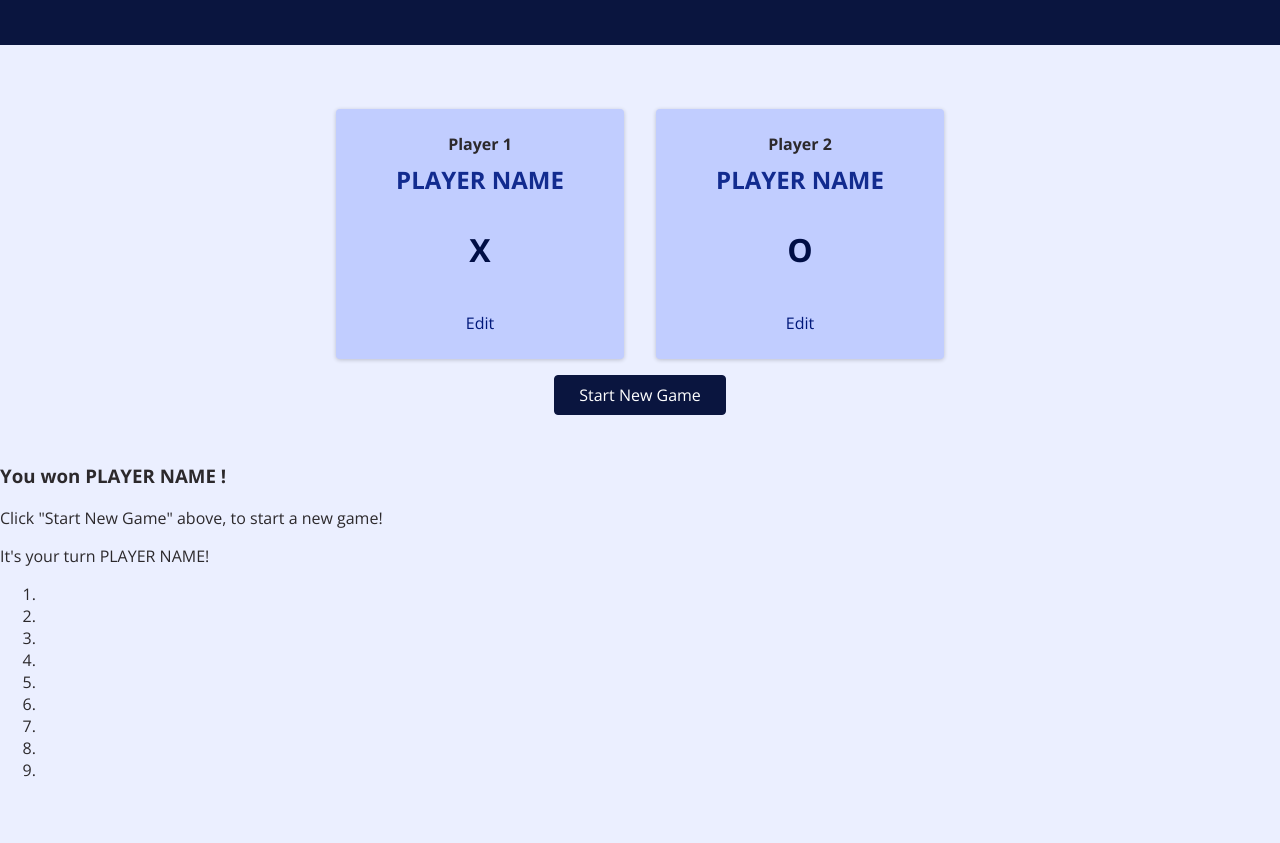
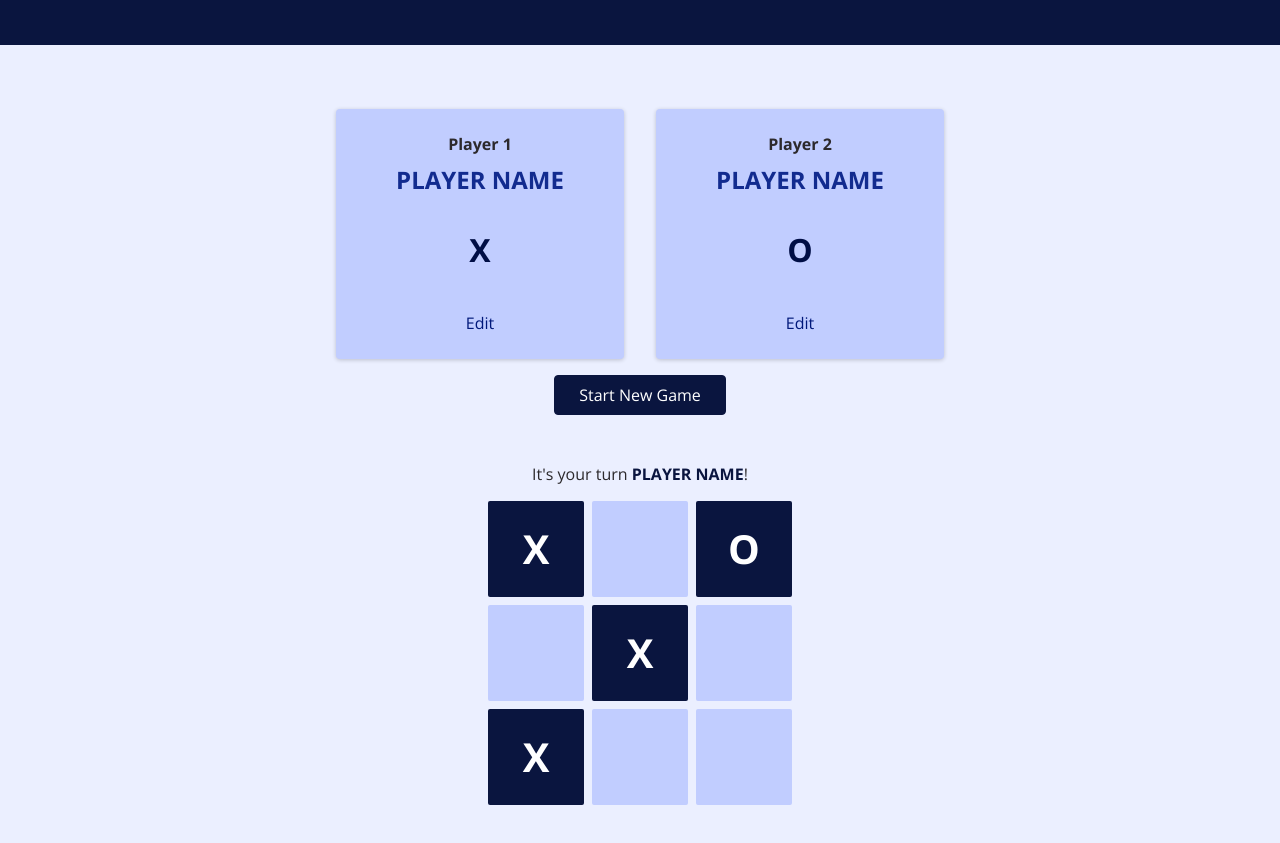
Before and after one commit to mpedraza10/TicTacToe, a plain HTML site: page index.html in a window 1280 px wide. Shown: the part 143-986 px from the top of the page. Before the commit the page ends 940 px from the top, so only its background shows below. Drawn offline with nearby package versions, Linux system fonts and the light colour scheme.

Commit message:
Finished styling page now starting js

```diff
--- /dev/null
+++ b/assets/css/game.css
@@ -0,0 +1,59 @@
+#active-game {
+    text-align: center;
+    margin: 2rem 0 5rem 0;
+    /* display: none; */
+}
+
+#game-over {
+    width: 90%;
+    max-width: 40rem;
+    margin: auto;
+    padding: 1rem 2rem;
+    color: white;
+    background-color: rgb(10, 21, 63);
+    box-shadow: 0 2px 8px rgba(0, 0, 0, 0.2);
+    border-radius: 4px;
+    display: none;
+}
+
+#game-over h2 {
+    font-size: 2.5rem;
+    margin: 0.5rem 0;
+}
+
+#active-player-name {
+    font-weight: bold;
+    color: rgb(10, 21, 63);
+}
+
+#game-board {
+    list-style: none;
+    margin: 1rem 0;
+    padding: 0;
+    display: grid;
+    grid-template-columns: repeat(3, 6rem);
+    grid-template-rows: repeat(3, 6rem);
+    justify-content: center;
+    gap: 0.5rem;
+}
+
+#game-board li {
+    background-color: rgb(193, 205, 255);
+    border-radius: 2px;
+    cursor: pointer;
+    display: flex;
+    justify-content: center;
+    align-items: center;
+    font-size: 2.5rem;
+    font-weight: bold;
+}
+
+#game-board li:hover {
+    background-color: rgb(10, 21, 63);
+}
+
+#game-board li.disable {
+    background-color: rgb(10, 21, 63);
+    color: white;
+    cursor: default;
+}
--- a/assets/js/app.js
+++ b/assets/js/app.js
@@ -0,0 +1,2 @@
+const editPlayer1BtnElement = document.getElementById('edit-player-1-btn');
+const editPlayer2BtnElement = document.getElementById('edit-player-2-btn');
--- a/index.html
+++ b/index.html
@@ -10,9 +10,15 @@
         <link rel="preconnect" href="https://fonts.googleapis.com">
         <link rel="preconnect" href="https://fonts.gstatic.com" crossorigin>
         <link href="https://fonts.googleapis.com/css2?family=Open+Sans:wght@400;700&display=swap" rel="stylesheet">
+        <!-- CSS files -->
         <link rel="stylesheet" href="/assets/css/styles.css">
         <link rel="stylesheet" href="/assets/css/overlays.css">
         <link rel="stylesheet" href="/assets/css/configuration.css">
+        <link rel="stylesheet" href="/assets/css/game.css">
+        <!-- JavaScript files -->
+        <script src="/assets/js/config.js" defer></script>
+        <script src="/assets/js/game.js" defer></script>
+        <script src="/assets/js/app.js" defer></script>
     </head>
     <body>
         <div id="backdrop"></div>
@@ -41,7 +47,7 @@
                             <h2>Player 1</h2>
                             <h3>PLAYER NAME</h3>
                             <p class="player-symbol">X</p>
-                            <button class="btn btn-alt">Edit</button>
+                            <button class="btn btn-alt" id="edit-player-1-btn">Edit</button>
                         </article>
                     </li>
                     <li>
@@ -49,29 +55,29 @@
                             <h2>Player 2</h2>
                             <h3>PLAYER NAME</h3>
                             <p class="player-symbol">O</p>
-                            <button class="btn btn-alt">Edit</button>
+                            <button class="btn btn-alt" id="edit-player-2-btn">Edit</button>
                         </article>
                     </li>
                 </ol>
                 <button class="btn">Start New Game</button>
             </section>
             <section id="active-game">
-                <article>
-                    <h3>You won <span id="winner-name">PLAYER NAME</span> !</h3>
+                <article id="game-over">
+                    <h2>You won, <span id="winner-name">PLAYER NAME</span> !</h2>
                     <p>Click "Start New Game" above, to start a new game!</p>
                 </article>
 
                 <p>It's your turn <span id="active-player-name">PLAYER NAME</span>!</p>
-                <ol>
+                <ol id="game-board">
+                    <li class="disable">X</li>
                     <li></li>
+                    <li class="disable">O</li>
+
                     <li></li>
+                    <li class="disable">X</li>
                     <li></li>
 
-                    <li></li>
-                    <li></li>
-                    <li></li>
-
-                    <li></li>
+                    <li class="disable">X</li>
                     <li></li>
                     <li></li>
                 </ol>
```
Also changed, not shown: assets/js/config.js (added), assets/js/game.js (added).
